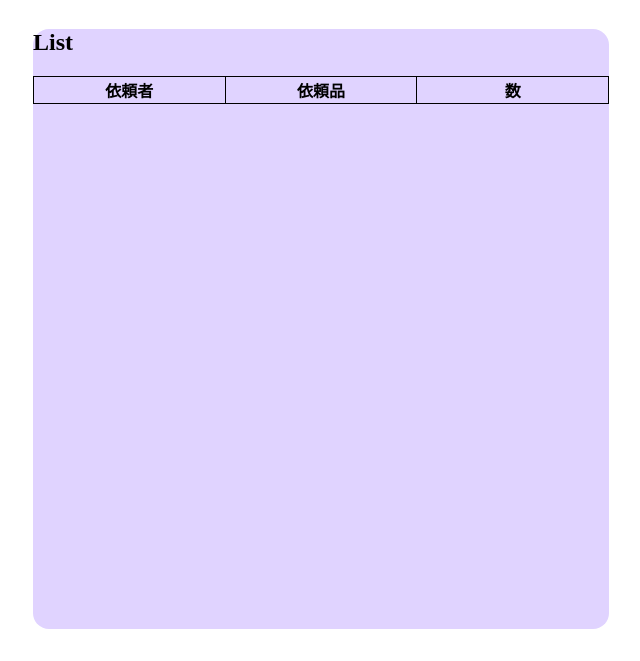
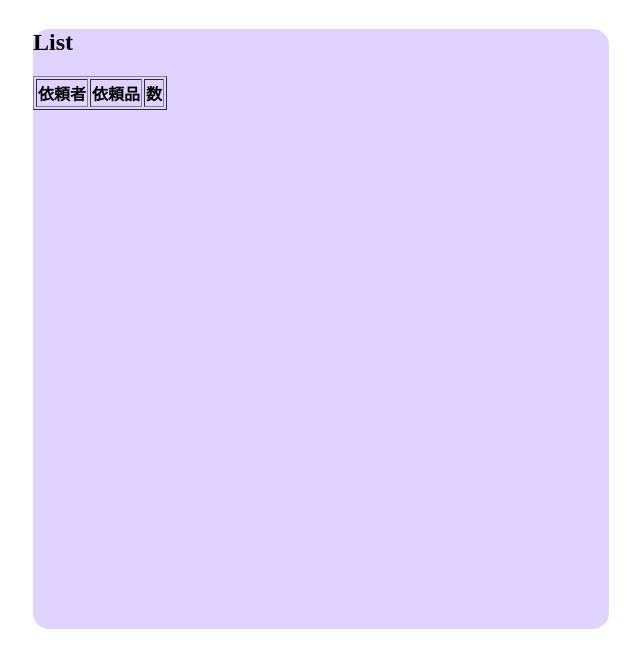
Before and after one commit to SatoruKikuchi123/Otukai, a plain HTML site: page index.html in a window 1280 px wide. Shown: the part 140-801 px from the top of the page, without its empty margins (127-767 px from the left). Drawn offline with Linux system fonts and the light colour scheme.

Commit message:
Update style.css

```diff
--- a/style.css
+++ b/style.css
@@ -20,18 +20,3 @@ html {
     border-radius: 1rem;
     margin-top: 2rem;
 }
-
-th,
-td {
-    border: solid 1px;
-    /* 枠線指定 */
-}
-
-table {
-    border-collapse: collapse;
-    /* セルの線を重ねる */
-    width: 100%;
-    /* 幅指定 */
-    table-layout: fixed;
-    /* セルの幅計算指定 */
-}
```
